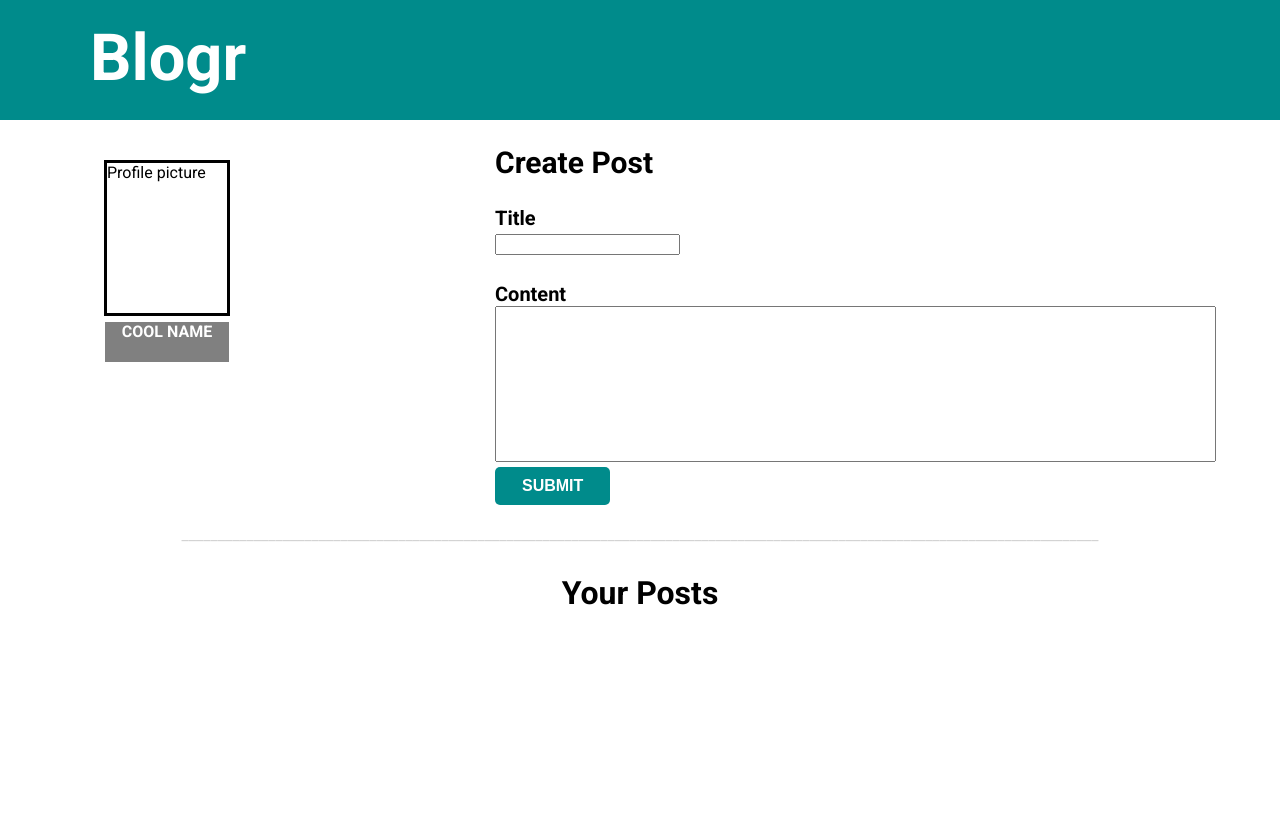
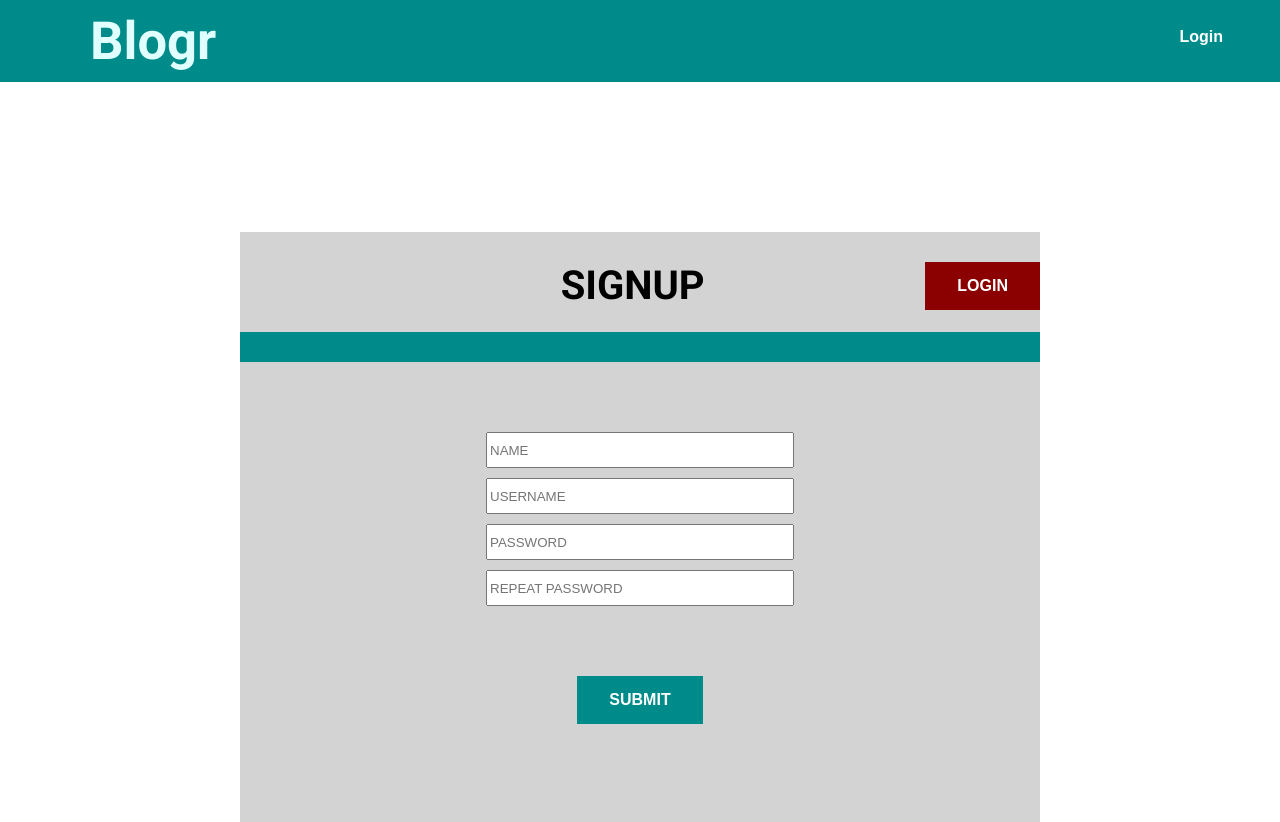
Before and after one commit to codezaki/SE_19_Blog, a Flask app: page / in a window 1280 px wide. Before the commit the page ends 605 px from the top, so only its background shows below. Run offline with Flask 2, Linux system fonts and the light colour scheme; data that the repository does not hold is empty.

Commit message:
All but profile picture

```diff
--- a/index.py
+++ b/index.py
@@ -1,57 +1,156 @@
 from json import JSONEncoder
+from tkinter.tix import Select
 from flask import Flask, render_template, url_for, request, redirect
 from flask_sqlalchemy import SQLAlchemy
 from datetime import datetime
 from re import escape
 from sqlalchemy_serializer import SerializerMixin
+from flask_login import UserMixin, LoginManager, login_user, current_user, logout_user, login_required
+from werkzeug.security import generate_password_hash, check_password_hash
+
+
+
 
 
 app = Flask(__name__)
 app.config['SQLALCHEMY_DATABASE_URI'] = 'sqlite:///test.db'
 db = SQLAlchemy(app)
+app.config['SECRET_KEY'] = 'd9c6926142d33bc4099f47d04d411ce8eb8f760d958884471fbf7a8752e8ee56'
+
+login_manager = LoginManager()
+login_manager.login_view = 'login'
+login_manager.init_app(app)
 
 class Post(db.Model, SerializerMixin):
     id = db.Column(db.Integer, primary_key=True)
     content = db.Column(db.String(500), nullable=False)
     title = db.Column(db.String(50), nullable=False)
     date_created = db.Column(db.DateTime, default=datetime.utcnow)
+    author_id = db.Column(db.Integer, db.ForeignKey('user.id'), nullable=False)
+    author = db.relationship('User', back_populates='user_posts', uselist = False)
 
 
-    def __repr__(self):
-        return '<Task %r>' % self.id
+class User(db.Model, UserMixin, SerializerMixin):
+    serialize_rules = ('-user_posts.user', )
+    id = db.Column(db.Integer, primary_key=True)
+    name = db.Column(db.String(20), nullable=False)
+    username = db.Column(db.String(20), nullable=False, unique=True)
+    password = db.Column(db.String(80), nullable=False)
+    user_posts = db.relationship('Post', back_populates='author')
+
+
+@login_manager.user_loader
+def load_user(user_id):
+    return User.query.get(user_id)
+
+
+@app.route("/")
+def signup():
+    print(request)
+    return render_template("signup_page.html", passwords_match = True, username_taken = False)
+
+@app.route("/login")
+def login():
+    return render_template("login_page.html")
+
+@app.route("/signup_attempt", methods = ['POST'])
+def signup_attempt():
+    username = request.form['username']
+    name = request.form['name']
+    password = request.form['password']
+    password_repeat = request.form['password_repeat']
+
+    user = User.query.filter_by(username = username).first()
+
+
+    passwords_match = True
+    username_taken = False
+
+    #check password repeat
+    if password != password_repeat:
+        passwords_match = False
+    if user:
+        username_taken = True
+    if passwords_match and not username_taken:
+        hash_password = generate_password_hash(password, method='sha256')
+        newUser = User(username = username, password = hash_password, name = name)
+        db.session.add(newUser)
+        db.session.commit()
+        return redirect('/login')
+    return redirect(url_for('signup', passwords_match = passwords_match, username_taken = username_taken))
+
+@app.route("/login_attempt", methods = ['POST'])
+def login_attempt():
+    username = request.form['username']
+    password = request.form['password']
+
+    user = User.query.filter_by(username = username).first()
+
+    has_error = False
+    if not user or not check_password_hash(user.password, password):
+        has_error = True
+        return redirect(url_for('login', has_error = has_error))
+    login_user(user, remember = True)
+    return redirect(url_for('profile'))
 
 
 
-@app.route("/")
-def hello_world():
-    posts = Post.query.all()
+@app.route("/profile")
+@login_required
+def profile():
+    posts = Post.query.filter_by(author_id = current_user.id).all()
     res = []
+    name_of_user = current_user.name
+
     for post in posts:
         res.append(post.to_dict())
 
-    return render_template("profile_page.html", posts = res, str = str, escape = escape, enumerate = enumerate, jsonify = JSONEncoder().encode)
+    return render_template("profile_page.html", posts = res, str = str, escape = escape, jsonify = JSONEncoder().encode, user = current_user, name_of_user = name_of_user)
+
 
 @app.route("/createpost", methods = ["POST"])
+@login_required
 def submit_post():
-    post = Post(content = request.form['content'], title = request.form['title'])
+    post = Post(content = request.form['content'], title = request.form['title'], author_id = current_user.id)
     db.session.add(post)
     db.session.commit()
-    return redirect('/')
+    return redirect('/profile')
 
 @app.route("/delete/<id>", methods = ['POST'])
+@login_required
 def delete_post(id):
+    post = Post.query.filter_by(id=id).first()
+    if post.author_id != current_user.id:
+        return
     Post.query.filter_by(id=id).delete()
     db.session.commit()
-    return redirect('/')
+    return redirect('/profile')
 
 @app.route("/editpost/<id>", methods = ['POST'])
+@login_required
 def edit_post(id):
+    post = Post.query.filter_by(id=id).first()
+    if post.author_id != current_user.id:
+        return
     Post.query.filter_by(id=id).update({
         'title':request.form['title'],
         'content':request.form['content']
     })
     db.session.commit()
-    return redirect('/')
+    return redirect('/profile')
+
+@app.route("/logout")
+def logout():
+    logout_user()
+    return redirect("/login")
+
+@app.route("/homepage")
+def homepage():
+    posts = Post.query.all() ##To keep them in chronological order
+    posts.reverse()
+    print(posts[0].author.name)
+    return render_template('/homepage.html', posts = posts)
+
 
 if __name__ == "__main__":
     app.run(debug=True)
--- a/static/styles.css
+++ b/static/styles.css
@@ -1,4 +1,9 @@
 /*Login page */
+a {
+    color: inherit; /* blue colors for links too */
+    text-decoration: inherit; /* no underline */
+  }
+
 body{
     font-family: "Roboto";
     margin: 0;
@@ -11,15 +16,30 @@ body{
 }
 
 #top_bar {
-    height: 100px;
-    color: white;
+    display: flex;
+    justify-content: space-between;
+    color: lightcyan;
     background-color: darkcyan;
-    font-size: 65px;
+    font-size: 35px;
     padding-left: 30px;
-    padding-top: 20px;
+    padding-right: 30px;
+    padding-top: 10px;
+    padding-bottom: 10px;
     font-weight: bold;
     padding-left: 90px;
 }
+
+.top_buttons{
+    float: right;
+    margin-right: 10px;
+}
+
+#Blogr {
+    margin-top: 0;
+    margin-bottom: 0;
+}
+
+
 
 #login_space {
     height: 400px;
@@ -47,7 +67,7 @@ body{
     padding-top: 60px;
 }
 
-#input {
+.input {
     height: 30px;
     width: 300px;
     margin-top: 10px;
@@ -175,6 +195,11 @@ body{
 
 }
 
+.nav_button {
+    background-color: lightcyan;
+    color: darkcyan;
+}
+
 .button:hover {
     cursor: pointer;
 }
--- a/templates/base_template.html
+++ b/templates/base_template.html
@@ -8,9 +8,19 @@
     {% block head %}{% endblock %}
 </head>
 <body>
-    <div id="top_bar">
-        Blogr
-    </div>
+    <nav id="top_bar">
+        <a href="/homepage"><h1 id = "Blogr">Blogr</h1></a>
+        {% if current_user.is_authenticated %}
+        <div class="top_buttons">
+            <a href="/profile"><button class = "button nav_button">Profile</button></a>
+            <a href="/logout"><button class = "button nav_button">Logout</button></a>
+        </div>
+        {% endif %}
+        {% if not current_user.is_authenticated %}
+        <a href="login_page.html"><button class = "button" class = "nav_button">Login</button></a>
+        {% endif %}
+    </nav>
+
 
     <div id="container">
     {% block body %}{% endblock %}
--- a/templates/profile_page.html
+++ b/templates/profile_page.html
@@ -4,7 +4,7 @@
     <div id="upper_profile_area">
         <div id="profile_name_avatar">
             <div id="avatar">Profile picture</div><br>
-            <div id="profile_name">COOL NAME</div>
+            <div id="profile_name">{{name_of_user}}</div>
         </div>
         <div id="create_post">
             <h2>Create Post</h2>
@@ -28,12 +28,7 @@
             </div>
             <div class="post_card_buttons">
 
-                <!-- Production Code
-                    #<button class="edit_button button" onclick="{{'handleClick('+str(post.id) +', \''+ post.title +'\', \''+ post.content +'\')'}}">edit</button>
 
-                    Dev Code -->
-
-                    <!-- <button class="edit_button button" onclick='handleClick(`{{post.id}}`, `{{escape(post.title)}}`, `{{escape(post.content)}}`)'>edit</button>                    -->
                     <button class="edit_button button" data-post = "{{jsonify(post)}}">edit</button>
                     <form action= "/delete/{{post.id}}" method = "post">
                         <button class="delete_button button">Delete</button>
--- a/templates/signup_page.html
+++ b/templates/signup_page.html
@@ -4,16 +4,31 @@
     <div id="signup_space">
         <div id="login_title">
             SIGNUP
-            <button id="signup">LOGIN</button>
+            <a href="{{url_for('login')}}">
+                <button id="signup">LOGIN</button>
+            </a>
         </div>
         <div id="signup_inputs">
-            <input id="input" placeholder="COOL NAME"><br>
-            <input id="input" placeholder="EMAIL ADDRESS"><br>
-            <input id="input" placeholder="USERNAME"><br>
-            <input id="input" type="password" placeholder="PASSWORD"><br>
-            <input id="input" type="password" placeholder="REPEAT PASSWORD"><br>
-            <button id="submit">SUBMIT</button>
+            <form action="/signup_attempt" method = "post">
+                <input name = "name" class="input" placeholder="NAME"><br>
+                <input name = "username" class="input" placeholder="USERNAME"><br>
+
+                <input name="password" class="input" type="password" placeholder="PASSWORD"><br>
+                <input name="password_repeat" class="input" type="password" placeholder="REPEAT PASSWORD"><br>
+
+                <button type="submit" id="submit">SUBMIT</button>
+            </form>
         </div>
     </div>
+    <script>
+        let query_params = new URLSearchParams(window.location.search)
+        console.log(query_params)
+        if (query_params.get('passwords_match') == "False") {
+            alert('Passwords do not match')
+        }
+        else if (query_params.get('username_taken') == "True") {
+            alert('Username taken')
+        }
+    </script>
 
 {% endblock %}
```
Also changed, not shown: templates/homepage.html (added, +19 -0 lines), templates/login_page.html (+6 -4 lines).
